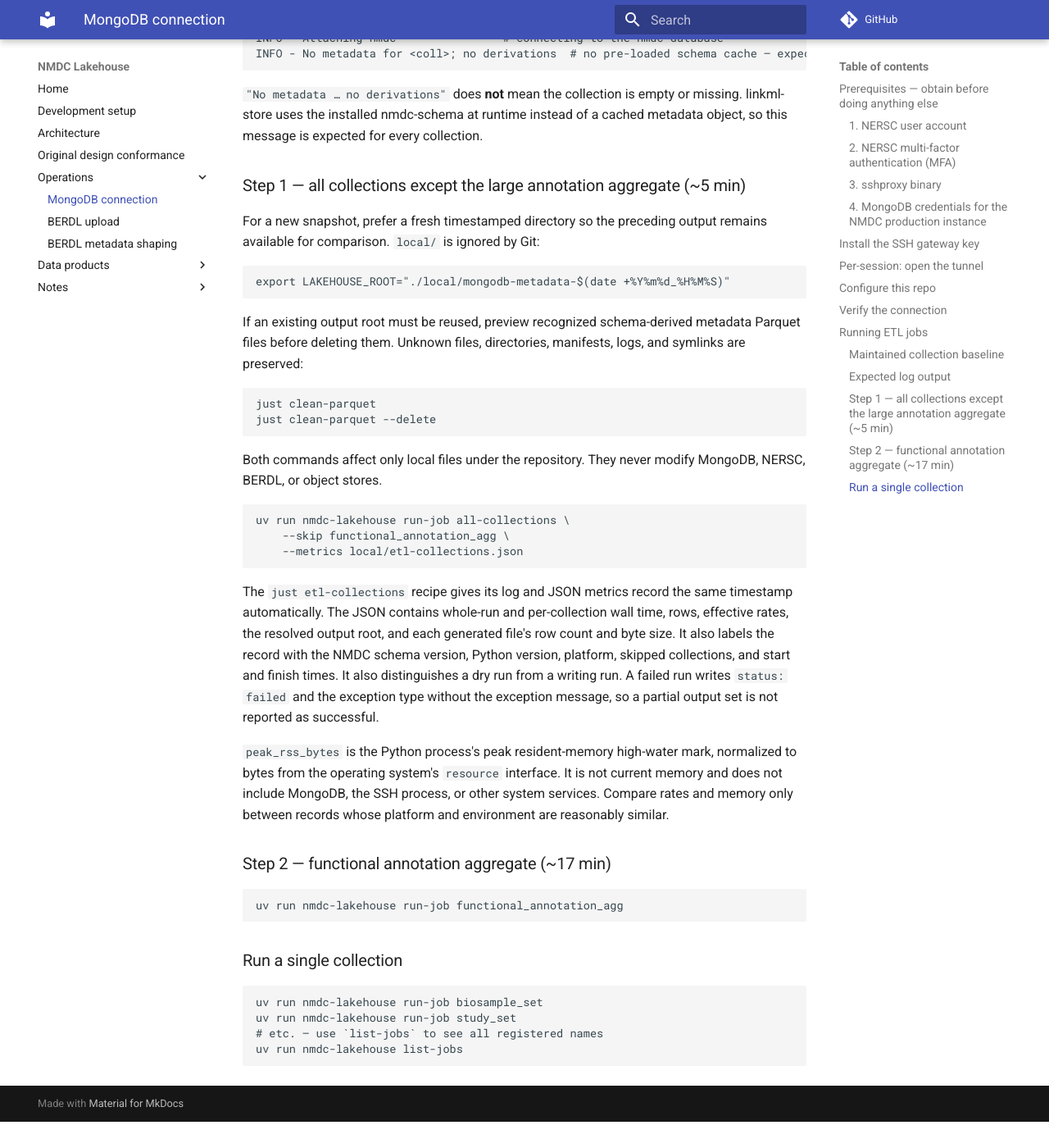
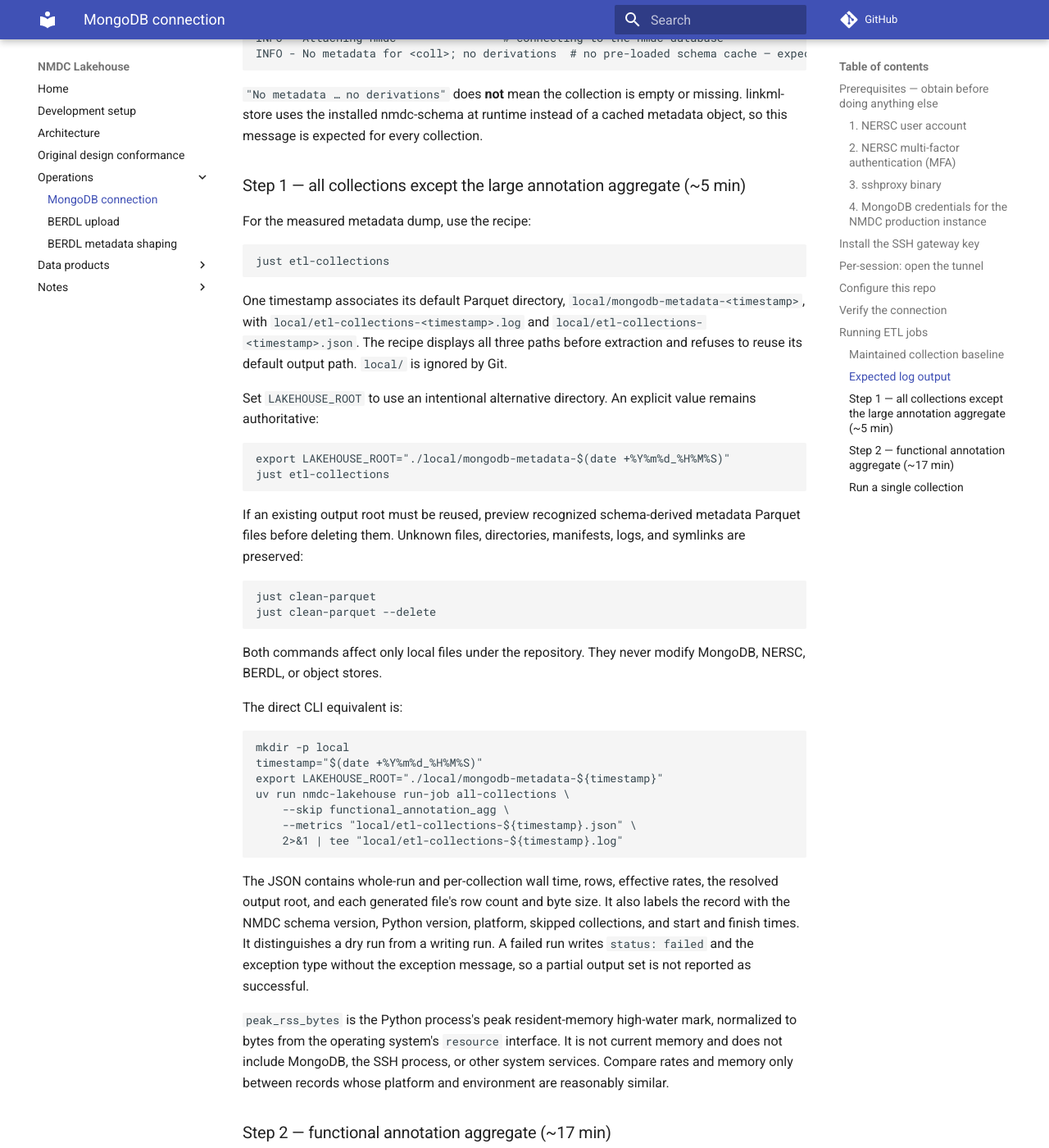
Before and after one commit to microbiomedata/nmdc-lakehouse, an MkDocs documentation site: the page built from docs/mongodb-connection.md, in a window 1280 px wide and 1400 px high, scrolled down 4716 px. Shown: the whole window at 82% size. Built offline with MkDocs 1.6.1 and Material for MkDocs 9.7.7, drawn with Linux system fonts in a browser that asks for light colours; comment, search, counter and statistics services are not loaded; before the commit the page ends 6084 px from its top, so only the background shows below that.

Commit message:
Keep dump artifacts under one timestamp (#200)
* Keep dump artifacts under one timestamp

* Align manual dump artifact paths

````diff
--- a/docs/mongodb-connection.md
+++ b/docs/mongodb-connection.md
@@ -218,11 +218,25 @@
 
 ### Step 1 — all collections except the large annotation aggregate (~5 min)
 
-For a new snapshot, prefer a fresh timestamped directory so the preceding output
-remains available for comparison. `local/` is ignored by Git:
+For the measured metadata dump, use the recipe:
+
+```bash
+just etl-collections
+```
+
+One timestamp associates its default Parquet directory,
+`local/mongodb-metadata-<timestamp>`, with
+`local/etl-collections-<timestamp>.log` and
+`local/etl-collections-<timestamp>.json`. The recipe displays all three paths
+before extraction and refuses to reuse its default output path. `local/` is
+ignored by Git.
+
+Set `LAKEHOUSE_ROOT` to use an intentional alternative directory. An explicit
+value remains authoritative:
 
 ```bash
 export LAKEHOUSE_ROOT="./local/mongodb-metadata-$(date +%Y%m%d_%H%M%S)"
+just etl-collections
 ```
 
 If an existing output root must be reused, preview recognized schema-derived
@@ -237,20 +251,25 @@
 Both commands affect only local files under the repository. They never modify
 MongoDB, NERSC, BERDL, or object stores.
 
+The direct CLI equivalent is:
+
 ```bash
+mkdir -p local
+timestamp="$(date +%Y%m%d_%H%M%S)"
+export LAKEHOUSE_ROOT="./local/mongodb-metadata-${timestamp}"
 uv run nmdc-lakehouse run-job all-collections \
     --skip functional_annotation_agg \
-    --metrics local/etl-collections.json
+    --metrics "local/etl-collections-${timestamp}.json" \
+    2>&1 | tee "local/etl-collections-${timestamp}.log"
 ```
 
-The `just etl-collections` recipe gives its log and JSON metrics record the
-same timestamp automatically. The JSON contains whole-run and per-collection
-wall time, rows, effective rates, the resolved output root, and each generated
-file's row count and byte size. It also labels the record with the NMDC schema
-version, Python version, platform, skipped collections, and start and finish
-times. It also distinguishes a dry run from a writing run. A failed run writes
-`status: failed` and the exception type without the exception message, so a
-partial output set is not reported as successful.
+The JSON contains whole-run and per-collection wall time, rows, effective
+rates, the resolved output root, and each generated file's row count and byte
+size. It also labels the record with the NMDC schema version, Python version,
+platform, skipped collections, and start and finish times. It distinguishes a
+dry run from a writing run. A failed run writes `status: failed` and the
+exception type without the exception message, so a partial output set is not
+reported as successful.
 
 `peak_rss_bytes` is the Python process's peak resident-memory high-water mark,
 normalized to bytes from the operating system's `resource` interface. It is
````
Also changed, not shown: 1 other file.
